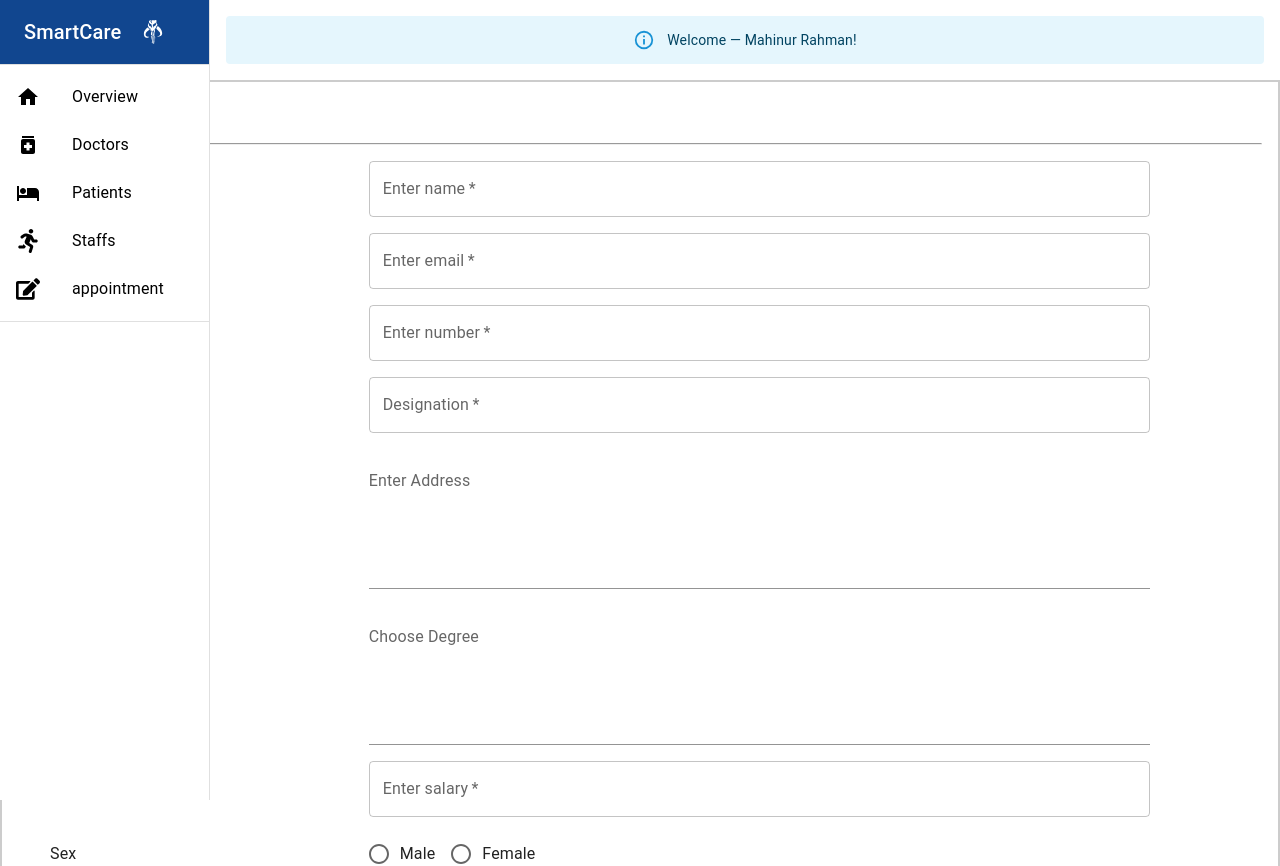
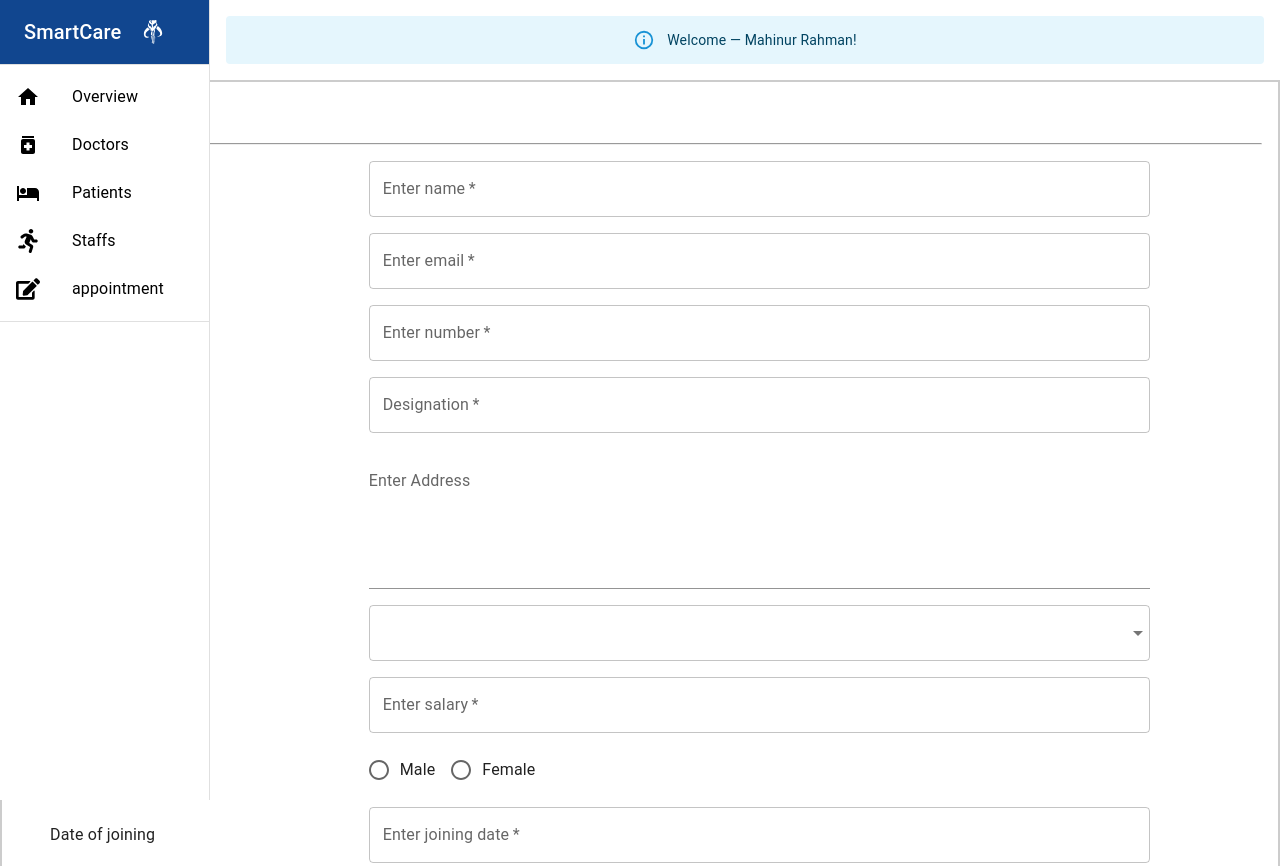
Before and after one commit to srihernogo/practice-react-hospital, a React (Create React App) app: page /addDoctor in a window 1280 px wide. Shown: the top 866 px of the page. Built offline with nearby package versions, Linux system fonts and the light colour scheme.

Commit message:
Add select item in add doctors page

```diff
--- a/src/Pages/Doctors/AddDoctor/AddDoctor.js
+++ b/src/Pages/Doctors/AddDoctor/AddDoctor.js
@@ -8,12 +8,50 @@ import {
   RadioGroup,
   TextField,
   Typography,
+  Select,
+  MenuItem,
+  OutlinedInput,
+  InputLabel,
 } from '@mui/material';
 import React from 'react';
 import { NavLink } from 'react-router-dom';
-// ListItem
+import { useTheme } from '@mui/material/styles';
+
+const ITEM_HEIGHT = 48;
+const ITEM_PADDING_TOP = 8;
+const MenuProps = {
+  PaperProps: {
+    style: {
+      maxHeight: ITEM_HEIGHT * 4.5 + ITEM_PADDING_TOP,
+      width: 250,
+    },
+  },
+};
+
+const names = ['MBBS', 'BCS', 'FCPS', 'PHD', 'BMBS', 'MBChC', 'MBBCh'];
+
+function getStyles(name, personName, theme) {
+  return {
+    fontWeight:
+      personName.indexOf(name) === -1
+        ? theme.typography.fontWeightRegular
+        : theme.typography.fontWeightMedium,
+  };
+}
 
 const AddDoctor = () => {
+  const theme = useTheme();
+  const [personName, setPersonName] = React.useState([]);
+
+  const handleChange = (event) => {
+    const {
+      target: { value },
+    } = event;
+    setPersonName(
+      // On autofill we get a stringified value.
+      typeof value === 'string' ? value.split(',') : value
+    );
+  };
   return (
     <Box
       style={{
@@ -103,17 +141,51 @@ const AddDoctor = () => {
             />
           </Grid>
           <Grid item xs={12} md={4}>
-            <Typography variant="OVERLINE TEXT">Degree</Typography>
+            <Typography variant="OVERLINE TEXT">Choose Degrees</Typography>
           </Grid>
           <Grid item xs={12} md={8} sx={{ marginLeft: { md: '-5rem' } }}>
-            <TextField
+            <Box>
+              <Select
+                labelId="demo-multiple-chip-label"
+                id="demo-multiple-chip"
+                multiple
+                value={personName}
+                onChange={handleChange}
+                variant="standard"
+                // rows={5}
+                fullWidth
+                input={<OutlinedInput id="select-multiple-chip" label="Chip" />}
+                renderValue={(selected) => (
+                  <Box sx={{ display: 'flex', flexWrap: 'wrap', gap: 0.5 }}>
+                    {selected.map((value) => (
+                      <Chip key={value} label={value} />
+                    ))}
+                  </Box>
+                )}
+                MenuProps={MenuProps}
+              >
+                <MenuItem disabled value="">
+                  <em>You Can Choose Multiple Degrees </em>
+                </MenuItem>
+                {names.map((name) => (
+                  <MenuItem
+                    key={name}
+                    value={name}
+                    style={getStyles(name, personName, theme)}
+                  >
+                    {name}
+                  </MenuItem>
+                ))}
+              </Select>
+            </Box>
+            {/* <TextField
               id="standard-basic"
               label="Choose Degree"
               variant="standard"
               multiline
               rows={5}
               fullWidth
-            />
+            /> */}
           </Grid>
           <Grid item xs={12} md={4}>
             <Typography variant="OVERLINE TEXT">Salary</Typography>
```
